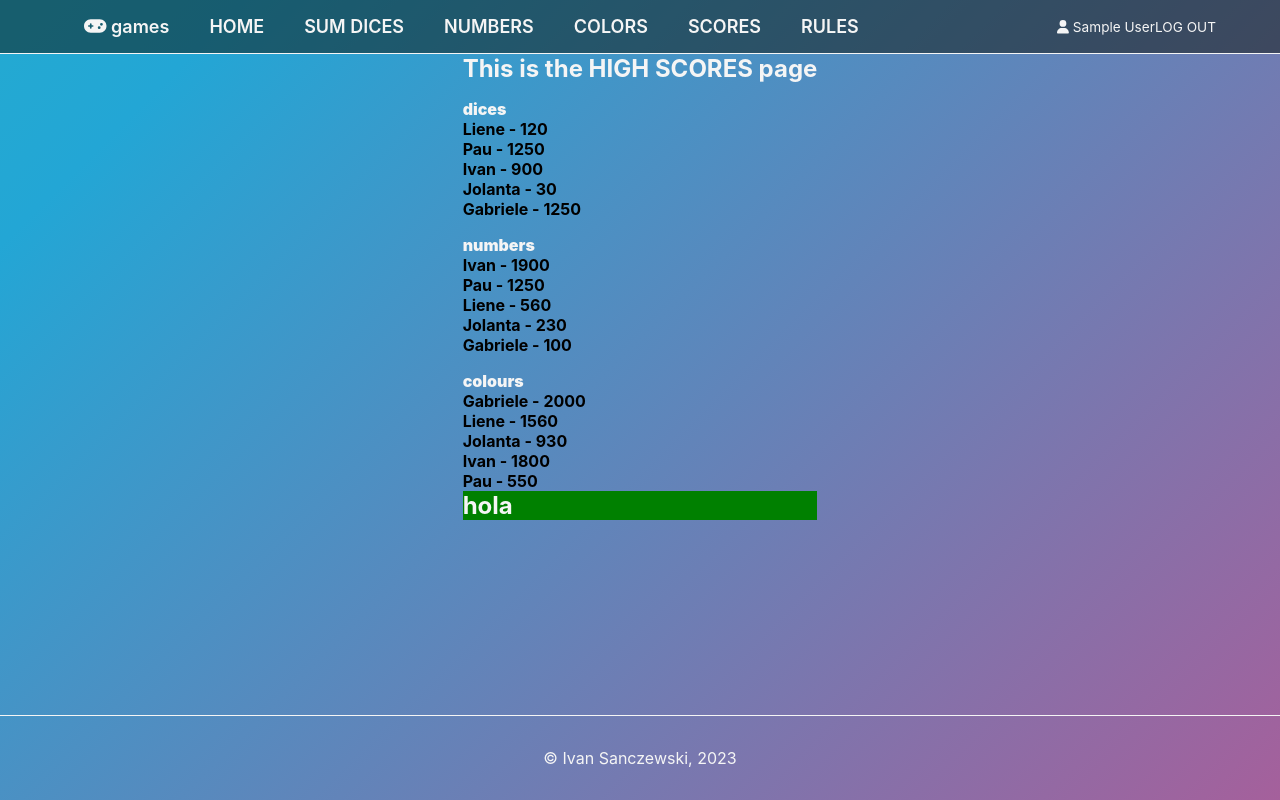
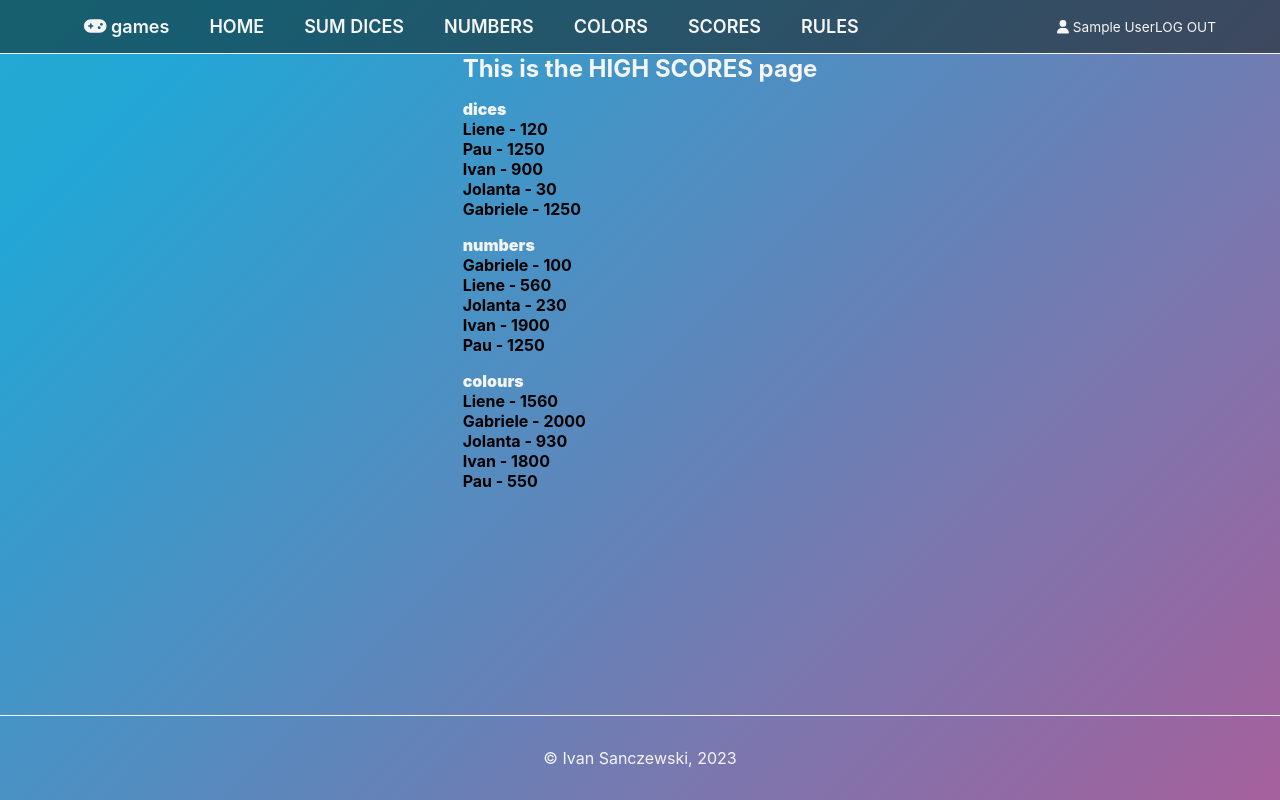
Before and after one commit to IvanSanczewski/dices, a Vue app: page /highScores in a window 1280 px wide. Built offline with nearby package versions, Linux system fonts and the light colour scheme; no server answers; sample sign-in values are in the browser's storage.

Commit message:
Created a Firestore Database Collection. CONNECT IT

```diff
--- a/src/stores/scores.js
+++ b/src/stores/scores.js
@@ -29,8 +29,8 @@ export const useScoresStore = defineStore('scores', {
             {
                 game: 'colours',
                 scores: [
+                    {name: 'Liene', score: 1560},
                     {name: 'Gabriele', score: 2000},
-                    {name: 'Liene', score: 1560},
                     {name: 'Jolanta', score: 930},
                     {name: 'Ivan', score: 1800},
                     {name: 'Pau', score: 550}
--- a/src/views/HighScores.vue
+++ b/src/views/HighScores.vue
@@ -1,15 +1,11 @@
 <template>
   <h2>This is the HIGH SCORES page</h2>
-    <div v-for="game in storeScores.gameHighScore" :key="game.game" class="high__score__games">
-      <p style="fontWeight: 900;  marginTop: 1rem">{{ game.game }}</p>
-      <div v-for="score in game.scores" :key="score.name">
-        <p style="color: black; fontWeight: 700">{{ score.name }} - {{ score.score }}</p>
-      </div>
+  <div v-for="game in storeScores.gameHighScore" :key="game.game" class="high__score__games">
+    <p style="fontWeight: 900;  marginTop: 1rem">{{ game.game }}</p>
+    <div v-for="score in game.scores" :key="score.name">
+      <p style="color: black; fontWeight: 700">{{ score.name }} - {{ score.score }}</p>
     </div>
-    <div style="backgroundColor: green">
-      <h2>hola</h2>
-      <p>{{ storeScores.numbersHighscoresOrdered }}</p>
-    </div>
+  </div>
 </template>
 
 <script setup>
```
